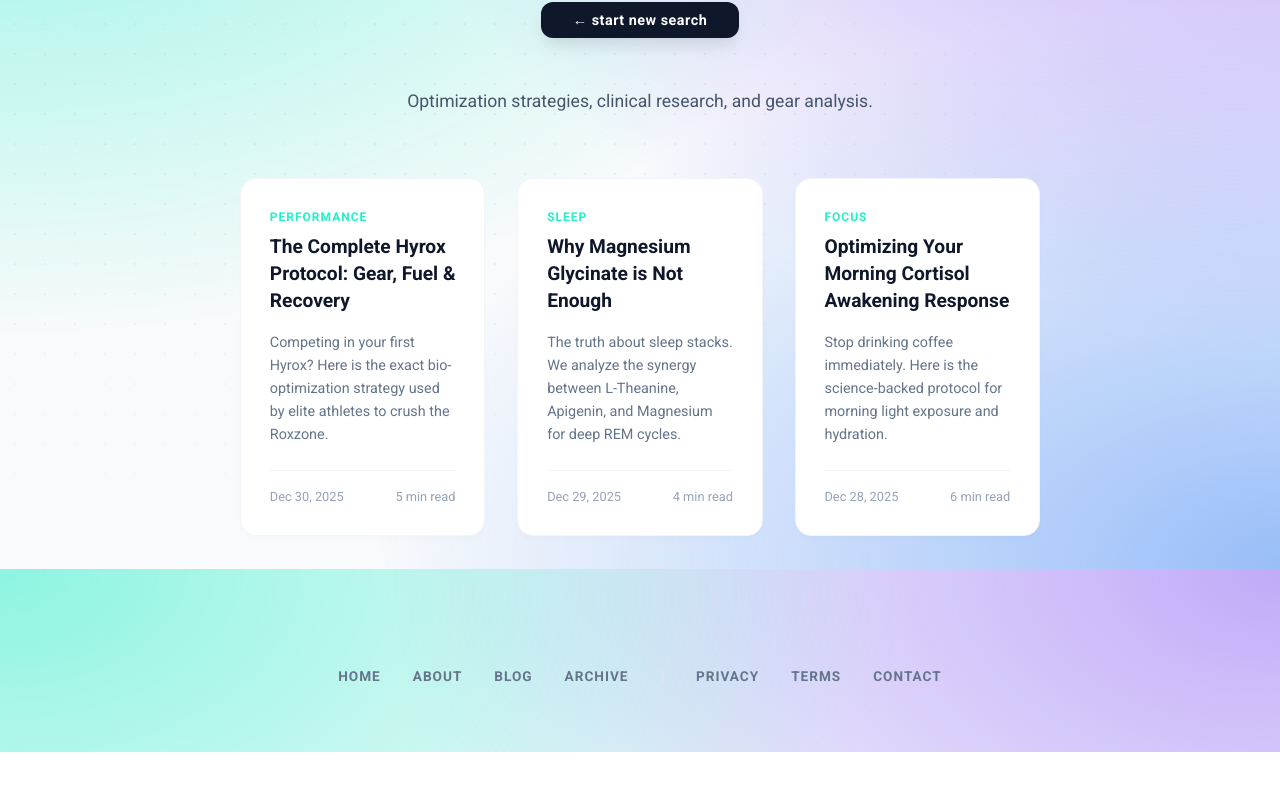
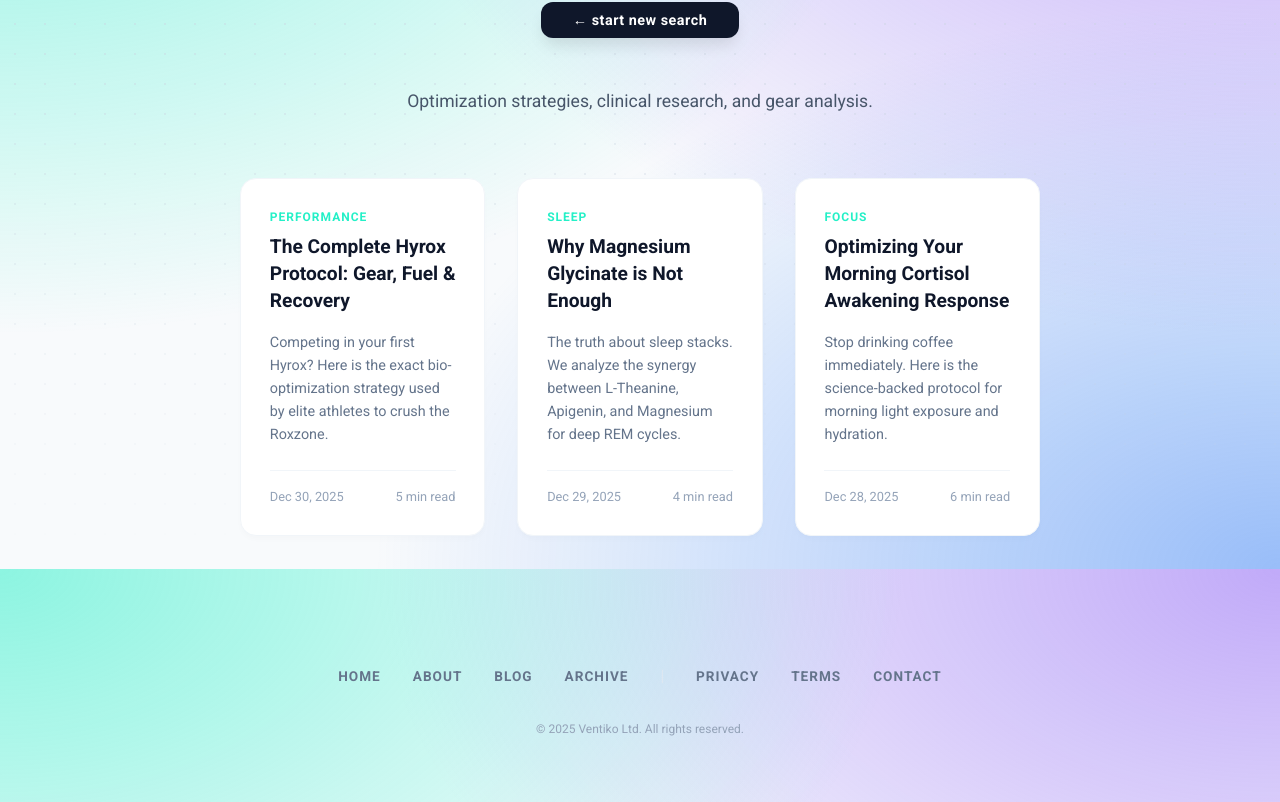
Before and after one commit to askthewitch/ventiko-engine, a React (Vite) app in the folder frontend/: page /blog in a window 1280 px wide. Shown: the part 231-1033 px from the top of the page. Before the commit the page ends 983 px from the top, so only its background shows below. Built offline with nearby package versions, Linux system fonts and the light colour scheme.

Commit message:
Fix 404 on refresh with vercel.json and update footer

```diff
--- a/frontend/src/components/Footer.jsx
+++ b/frontend/src/components/Footer.jsx
@@ -33,7 +33,7 @@ const Footer = () => {
         <div className="footer-group">
           <Link to="/" className="footer-link">HoMe</Link>
           <Link to="/about" className="footer-link">About</Link>
-          <Link to="/blog" className="footer-link">bloG</Link> {/* CHANGED: Added Blog */}
+          <Link to="/blog" className="footer-link">bloG</Link>
           <Link to="/archive" className="footer-link">ARcHiVe</Link>
         </div>
 
@@ -48,6 +48,18 @@ const Footer = () => {
         </div>
 
       </footer>
+
+      {/* COPYRIGHT ROW */}
+      <div style={{
+          width: '100%',
+          textAlign: 'center',
+          padding: '0 0 2rem 0',
+          color: '#94a3b8',
+          fontSize: '0.75rem',
+          fontFamily: 'Roboto, sans-serif'
+      }}>
+          © {new Date().getFullYear()} Ventiko Ltd. All rights reserved.
+      </div>
 
       {/* --- PRIVACY POLICY MODAL --- */}
       <Modal isOpen={modalType === 'privacy'} onClose={closeModal} title="privacy policy">
```
Also changed, not shown: frontend/vercel.json (added).
